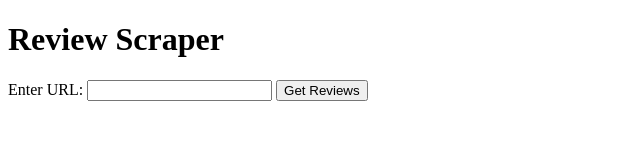
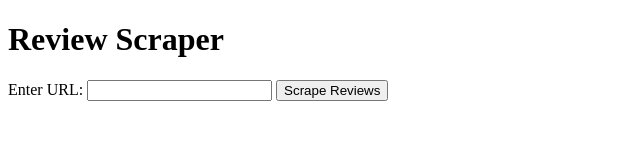
Before and after one commit to kshitij-hash/google-reviews-scrapper-js, a website: page index.html in a window 1280 px wide. Shown: the full height of the page, 0-640 px from the left. Drawn offline with Linux system fonts and the light colour scheme.

Commit message:
Update index.html

```diff
--- a/index.html
+++ b/index.html
@@ -12,7 +12,7 @@
     <form id="scrape-form">
         <label for="url">Enter URL:</label>
         <input type="text" id="url" name="url" required>
-        <button type="submit">Get Reviews</button>
+        <button type="submit">Scrape Reviews</button>
     </form>
     <div id="error-message" style="color: red; display: none;"></div>
     <script>
```
